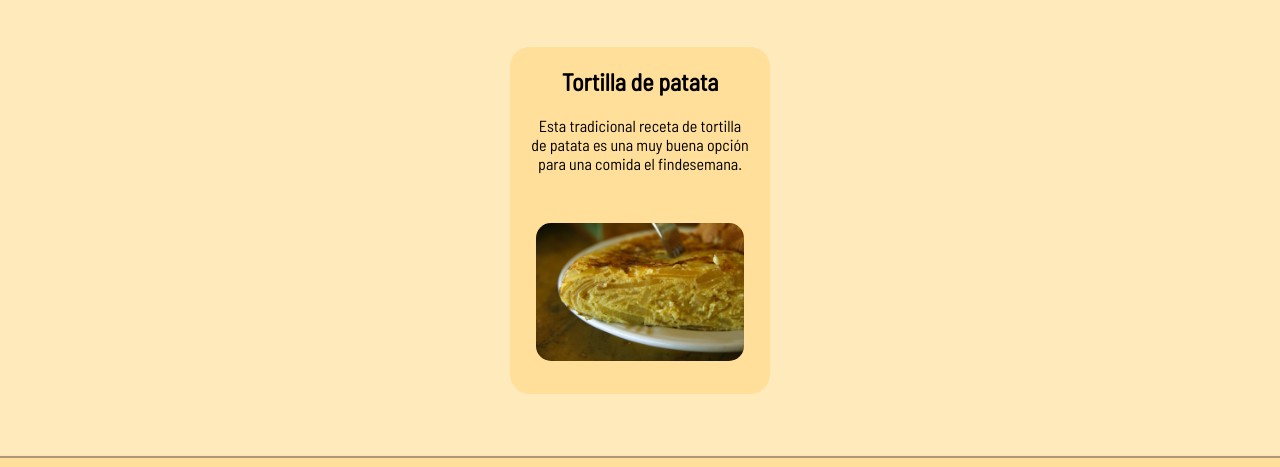
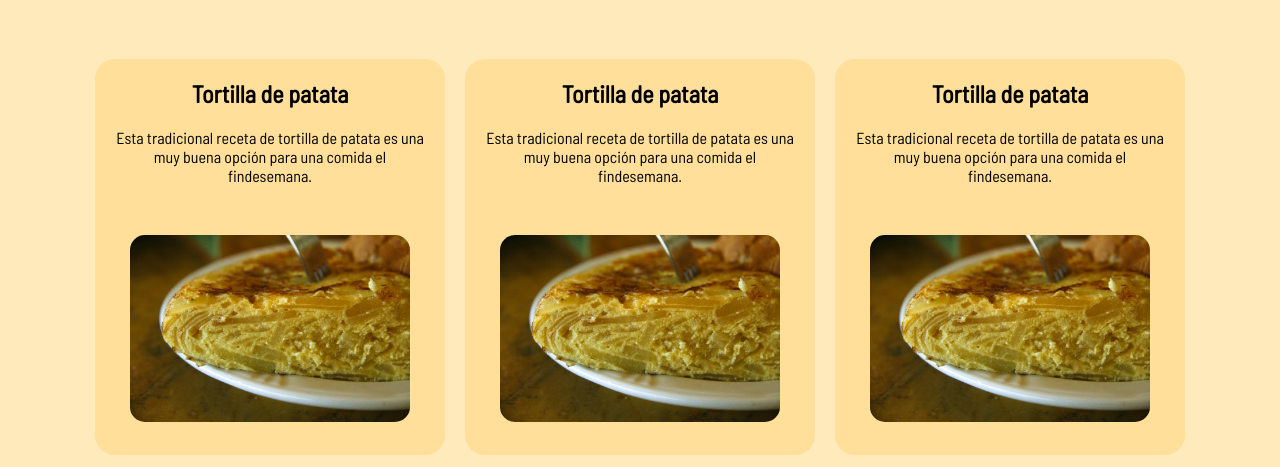
Before and after one commit to Bielis08/Bielis08.github.io, a plain HTML site: page recetas.html in a window 1280 px wide. Shown: the part 186-653 px from the top of the page. Drawn offline with Linux system fonts and the light colour scheme.

Commit message:
Cartas de las recetas acabadas

```diff
--- a/estilos.css
+++ b/estilos.css
@@ -67,23 +67,29 @@ body{
 
 #galeria img {
     max-width: 1000px;
+    min-width: 300px;
     width: 80%;
 }
 
 #recetas {
     padding: 30px;
     display: inline-grid;
+    grid-template-columns: auto auto auto;
+    justify-content: center;
+    width: 70%;
+    height: max-content;
 }
 
 .receta {
     margin: 30px 10px;
-    width: 260px;
+    width: 350px;
     background-color: #ffdf99;
     border-radius: 20px;
 }
 
 .receta h1 {
     margin: 20px 10px;
+    size: 50px;
 }
 
 .receta p {
@@ -123,6 +129,18 @@ footer p {
 
 /*No decorativas*/
 
+@media only screen and (max-width: 1150px){
+    #recetas {
+        grid-template-columns: auto auto;
+    }
+}
+
+@media only screen and (max-width: 840px){
+    #recetas {
+        grid-template-columns: auto;
+    }
+}
+
 /* Tablet */
 @media only screen and (max-width: 740px) {
     nav {
@@ -151,6 +169,10 @@ footer p {
     header {
         height: 80px;
     }
+
+    #galeria {
+        padding: 5px;
+    }
 }
 
 /*Fuentes*/
--- a/recetas.html
+++ b/recetas.html
@@ -14,9 +14,30 @@
         </nav>
     </header>
     <body>
+        <h1>Recetas</h1>
         <section id="recetas">
-            <h1>Recetas</h1>
-            <div class="receta">
+            <div class="receta" id="Tortilla de patata">
+                <h1>Tortilla de patata</h1>
+                <p>Esta tradicional receta de tortilla de patata es una muy buena
+                    opción para una comida el findesemana.
+                </p>
+                <img src="Img/Tortilla de Patata.jpg" alt="Plato de trotilla de patata">
+            </div>
+            <div class="receta" id="Tortilla de patata">
+                <h1>Tortilla de patata</h1>
+                <p>Esta tradicional receta de tortilla de patata es una muy buena
+                    opción para una comida el findesemana.
+                </p>
+                <img src="Img/Tortilla de Patata.jpg" alt="Plato de trotilla de patata">
+            </div>
+            <div class="receta" id="Tortilla de patata">
+                <h1>Tortilla de patata</h1>
+                <p>Esta tradicional receta de tortilla de patata es una muy buena
+                    opción para una comida el findesemana.
+                </p>
+                <img src="Img/Tortilla de Patata.jpg" alt="Plato de trotilla de patata">
+            </div>
+            <div class="receta" id="Tortilla de patata">
                 <h1>Tortilla de patata</h1>
                 <p>Esta tradicional receta de tortilla de patata es una muy buena
                     opción para una comida el findesemana.
```
